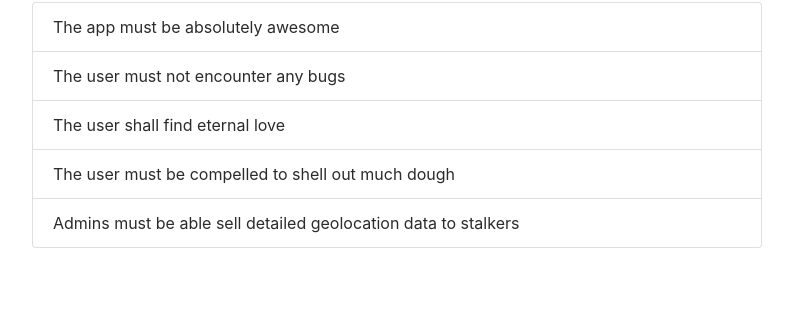
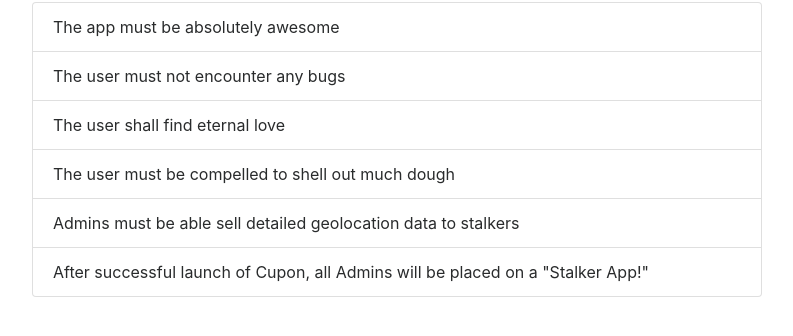
Before and after one commit to wshirgul/cupon, a plain HTML site: page index.html in a window 1280 px wide. Shown: the part 50-386 px from the top of the page, without its empty margins (243-1036 px from the left). Drawn offline with nearby package versions, Linux system fonts and the light colour scheme; a script that the page names is missing.

Commit message:
Update index.html

```diff
--- a/index.html
+++ b/index.html
@@ -20,6 +20,8 @@
             <li class="list-group-item">The user shall find eternal love</li>
             <li class="list-group-item">The user must be compelled to shell out much dough</li>
             <li class="list-group-item">Admins must be able sell detailed geolocation data to stalkers</li>
+            <li class="list-group-item">After successful launch of Cupon, all Admins will be placed
+                on a "Stalker App!"</li>
           </ul>
         </div>
       </div>
```
